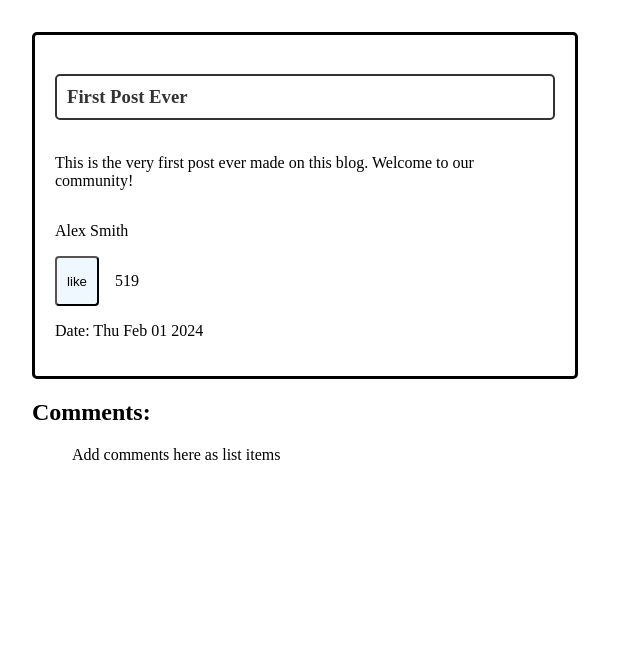
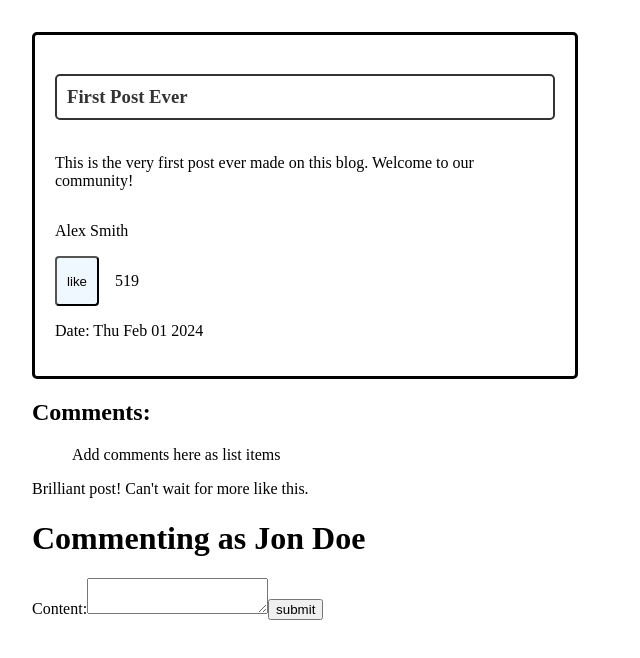
Before and after one commit to Collaborative-Software-Development-Club/ReactNewsBlog, a React (Create React App) app in the folder react-news-blog/: page /post/a1e6f2c3 in a window 1280 px wide. Shown: the top 658 px of the page, without its empty margins (0-640 px from the left). Built offline with nearby package versions, Linux system fonts and the light colour scheme.

Commit message:
Created comment writer and added it to the PostPage. Filtered comments according to postID. Planning to create a comment component.

```diff
--- a/react-news-blog/src/App.js
+++ b/react-news-blog/src/App.js
@@ -10,13 +10,14 @@ import useData from './data/useData.js'
 
 const App = () => {
     // state is here so that it can hold when going from one page to another
-    const { posts, uploadPost } = useData()
+    const { posts, uploadPost, comments, uploadComment } = useData()
+
     return (
         <>
             <BrowserRouter>
                 <Routes>
                     <Route index element={<MainPage posts={posts} uploadPost={uploadPost} />} />
-                    <Route path='/post/:id' element={<PostPage />} />
+                    <Route path='/post/:id' element={<PostPage comments = {comments} uploadComments = {uploadComment}/>} />
                 </Routes>
             </BrowserRouter>
         </>
--- a/react-news-blog/src/data/useComments.js
+++ /dev/null
@@ -1,9 +0,0 @@
-import data from './placeholder.json'
-
-function useComments(postId) {
-    const comments = data.comments.filter((commentData) => commentData.post === postId)
-    comments.sort((commentA, commentB) => new Date(commentA.date) - new Date(commentB.date))
-    return comments
-}
-
-export default useComments
--- a/react-news-blog/src/data/useData.js
+++ b/react-news-blog/src/data/useData.js
@@ -3,14 +3,22 @@ import data from './placeholder.json'
 
 function useData() {
     const [posts, setPosts] = useState(data.posts)
+    const [comments, setComments] = useState(data.comments)
+
     posts.sort((postA, postB) => new Date(postB.date) - new Date(postA.date))
+    comments.sort((commentA, commentB) => new Date(commentA.date) - new Date(commentB.date))
+
 
     const uploadPost = (postData) => setPosts([...posts, postData])
+    const uploadComment = (commentData) => setComments([...comments, commentData])
 
     return {
         posts: posts,
         uploadPost: uploadPost,
+        comments: comments,
+        uploadComment: uploadComment,
     }
+
 }
 
 export default useData
--- a/react-news-blog/src/layouts/MainPage/index.jsx
+++ b/react-news-blog/src/layouts/MainPage/index.jsx
@@ -6,7 +6,7 @@ import useUserData from "../../data/useUserData.js"
 
 import {Link} from "react-router-dom"
 
-//why do we have an index.jsx file and an index.js file??
+
 const MainPage = ({posts, uploadPost}) => {
     const user = useUserData();
 	console.log("main page", posts);
--- /dev/null
+++ b/react-news-blog/src/layouts/PostPage/CommentWriter.jsx
@@ -0,0 +1,38 @@
+import React, { useRef } from 'react'
+
+
+const CommentWriter = ({user, uploadComment}) => {
+    const contentRef = useRef()
+
+    const createCommentData = (title, content) => {
+        return {
+            author: user.name,
+            title: title,
+            content: content,
+            date: getCurrentISODate(),
+            likes: 0,
+        }
+    }
+
+    const handleSubmit = (event) => {
+        event.preventDefault()
+        uploadComment(createCommentData(contentRef.current.value))
+    }
+
+    return (
+        <div>
+            <form onSubmit={handleSubmit} className="comment-creation-form">
+                <h1>Commenting as {user.name}</h1>
+                <label htmlFor='content'>Content:</label>
+                <textarea ref={contentRef} name='content'></textarea>
+                <input type='submit' value='submit'></input>
+            </form>
+        </div>
+    )
+}
+
+export default CommentWriter
+
+function getCurrentISODate() {
+    return new Date().toISOString()
+}
--- a/react-news-blog/src/layouts/PostPage/index.jsx
+++ b/react-news-blog/src/layouts/PostPage/index.jsx
@@ -2,22 +2,27 @@ import React from "react";
 import { useParams } from "react-router-dom";
 
 import BlogPost from "../../components/BlogPost";
+import CommentWriter from "../PostPage/CommentWriter";
+import usePostData from "../../data/usePostData";
+import useUserData from "../../data/useUserData.js"
 
-import usePostData from "../../data/usePostData";
-import useComments from "../../data/useComments";
-
-const PostPage = () => {
+const PostPage = ({comments, uploadComment}) => {
 	const { id } = useParams();
 	const postData = usePostData(id);
-    const comments = useComments(id)
+	const user = useUserData();
+
     if(!postData){
         return  <h1>Post not found</h1>
     }
+	const postComments = comments.filter(comment => comment.post === id); //filter comments based on post ID
+
 	return (
 		<>
 			<BlogPost postData={postData}/>
-            <h2>Comments:</h2>
+			<h2>Comments:</h2>
             <ul>Add comments here as list items</ul>
+			{postComments.map((comment) => (comment.content))}
+			<CommentWriter uploadComment={uploadComment} user = {user}/>
 		</>
 	);
 };
```
